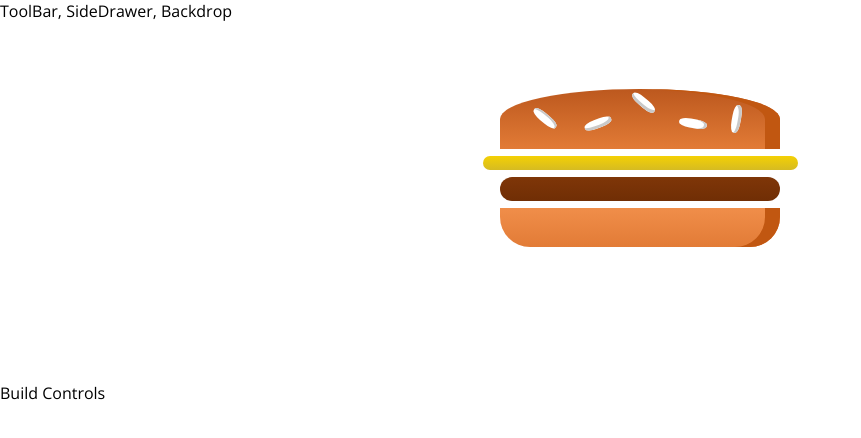
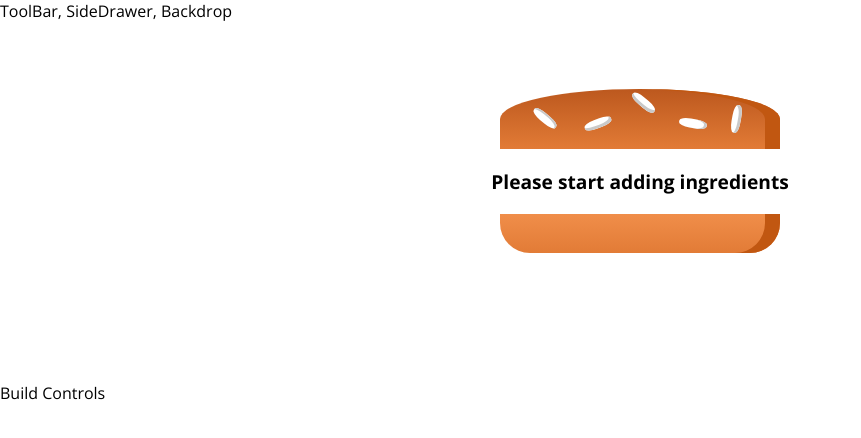
Before and after one commit to wuchufan/React---Burger-Project, a React (Create React App) app: page / in a window 1280 px wide. Shown: the top 438 px of the page, without its empty margins (0-861 px from the left). Built offline with nearby package versions, Linux system fonts and the light colour scheme.

Commit message:
lecture 159

```diff
--- /dev/null
+++ b/src/components/Burger/BuildControls/BuildControls.js
@@ -0,0 +1 @@
+import React from 'react';
--- a/src/components/Burger/Burger.js
+++ b/src/components/Burger/Burger.js
@@ -4,11 +4,23 @@
 
 
 const burger = (props) =>{
+  let transformedIngredients = Object.keys(props.ingredients) //["",""]
+  .map(igKey =>{
+    return [...Array(props.ingredients[igKey])] //[undefined,undefined]
+    .map((_,index)=>{ return<BurgerIngredient key={igKey + index} type={igKey}/>
+        });
+  })
+  .reduce((arr,el)=>{
+    return arr.concat(el);
+  },[]);
+  if (transformedIngredients.length === 0){
+    transformedIngredients = <p>Please start adding ingredients</p>
+
+  }
   return(
     <div className={classes.Burger}>
       <BurgerIngredient type='bread-top'/>
-      <BurgerIngredient type='cheese'/>
-      <BurgerIngredient type='meat'/>
+      {transformedIngredients}
       <BurgerIngredient type='bread-bottom'/>
     </div>
   );
--- a/src/containers/Burger-Builder/BurgerBuilder.js
+++ b/src/containers/Burger-Builder/BurgerBuilder.js
@@ -3,10 +3,22 @@
 import Burger from '../../components/Burger/Burger';
 
 class BurgerBuilder extends Component {
+  // constructor(prop){
+  //   super(props);
+  //   this.state = {...}
+  // }
+  state = {
+    ingredients:{
+      salad: 0,
+      bacon:0,
+      cheese:0,
+      meat:0
+    }
+  }
   render(){
     return(
       <Aux>
-        <Burger/>
+        <Burger ingredients={this.state.ingredients}/>
         <div>Build Controls</div>
       </Aux>
     )
```
